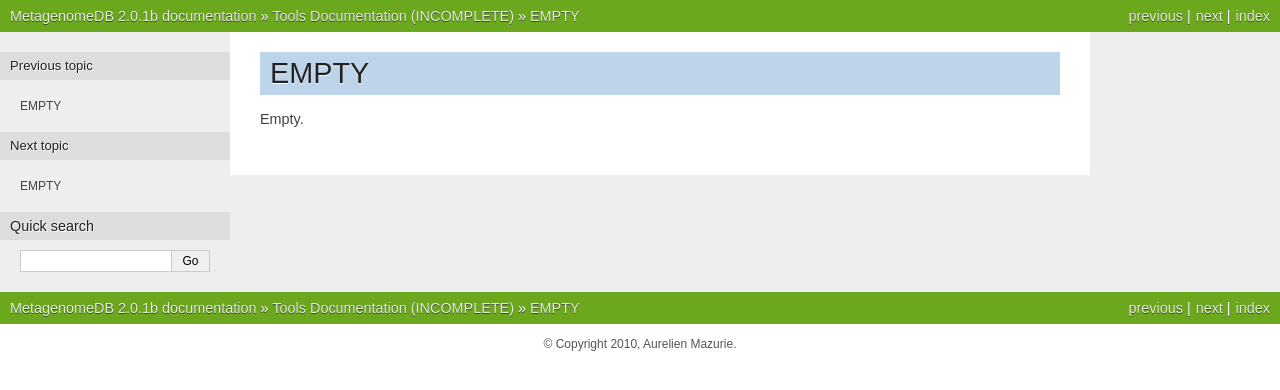
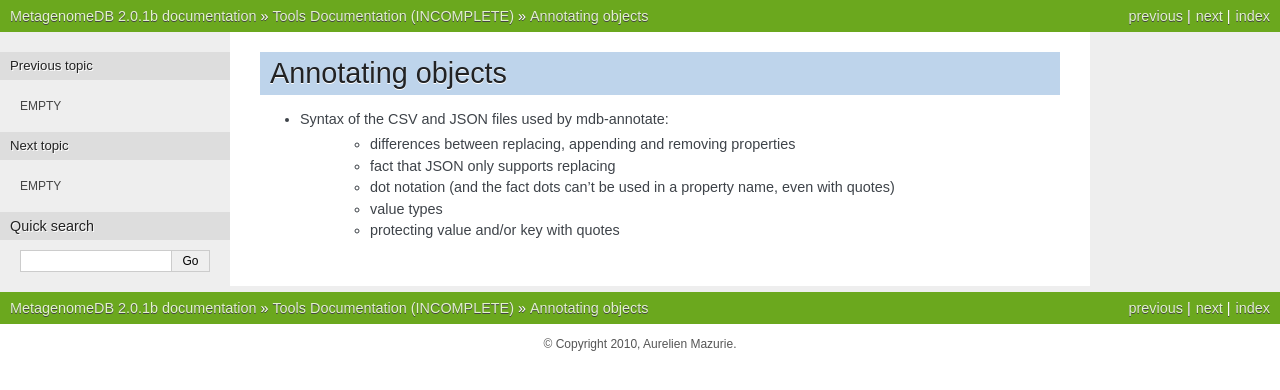
Before and after one commit to piandpower/MetagenomeDB, a Sphinx documentation site: the page built from doc/tools/objects_annotation.rst, in a window 1280 px wide. Shown: the top 390 px of the page. Built offline with Sphinx 7.4.7, drawn with Linux system fonts in a browser that asks for light colours.

```diff
--- a/doc/tools/objects_annotation.rst
+++ b/doc/tools/objects_annotation.rst
@@ -1,7 +1,12 @@
-EMPTY
------
+Annotating objects
+------------------
 
-Empty.
+* Syntax of the CSV and JSON files used by mdb-annotate:
+	- differences between replacing, appending and removing properties
+	- fact that JSON only supports replacing
+	- dot notation (and the fact dots can't be used in a property name, even with quotes)
+	- value types
+	- protecting value and/or key with quotes
 
 .. toctree::
    :hidden:
```
Also changed, not shown: 1 other file.
